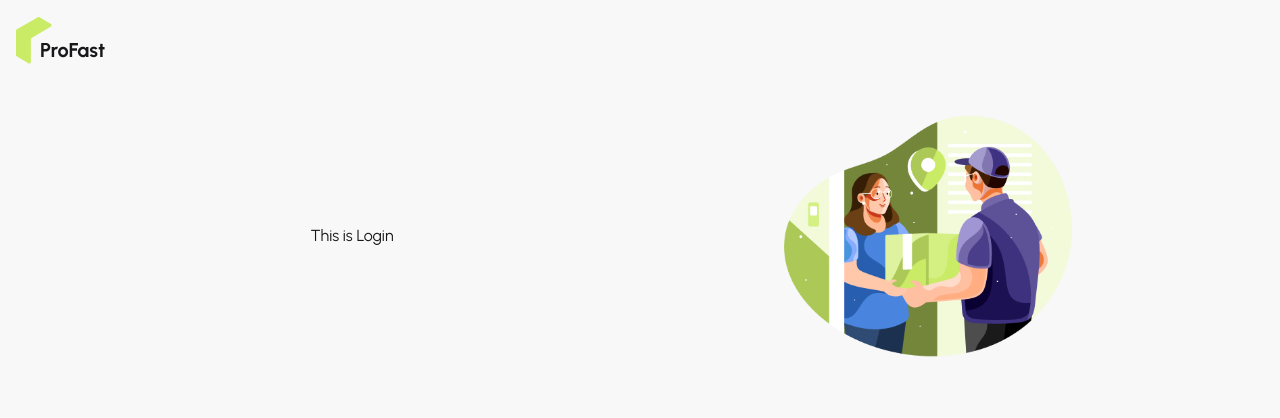
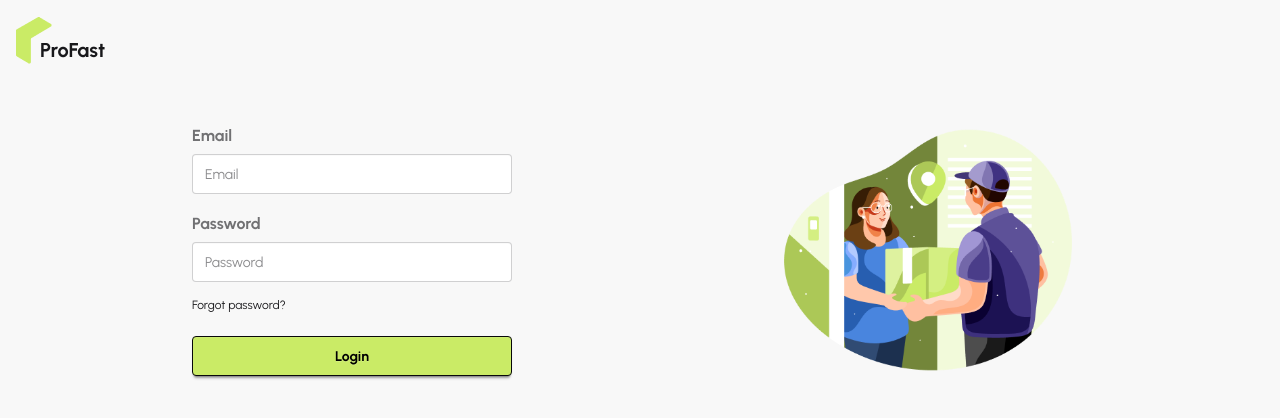
Before and after one commit to AminulIslamorange/prime-parcel-client, a React (Vite) app: page /login in a window 1280 px wide. Shown: the top 418 px of the page. Built offline with nearby package versions, Linux system fonts and the light colour scheme.

Commit message:
login from added

```diff
--- a/src/pages/Authentication/Login/Login.jsx
+++ b/src/pages/Authentication/Login/Login.jsx
@@ -1,10 +1,41 @@
+import { useForm } from "react-hook-form";
 
 
 const Login = () => {
+    const {
+        register,
+        handleSubmit} = useForm()
+
+    const onSubmit = (data) => console.log(data)
+
     return (
-        <div>
-            <h2>This is Login</h2>
-        </div>
+        <form className="card-body" onSubmit={handleSubmit(onSubmit)}>
+            <fieldset className="fieldset w-full max-w-xs mx-auto">
+                <label className="label font-bold text-base">Email</label>
+                <input
+                    type="email"
+                    className="input input-bordered w-full"
+                    placeholder="Email" {...register("email")}
+                />
+
+
+                <label className="label mt-3 font-bold text-base">Password</label>
+                <input
+                    type="password"
+                    className="input input-bordered w-full"
+                    placeholder="Password" {...register("password")}
+                />
+
+                <div className="mt-2">
+                    <a className="link link-hover">Forgot password?</a>
+                </div>
+
+                <button className="btn btn-neutral w-full mt-4 bg-[#CAEB66] text-black font-bold">
+                    Login
+                </button>
+            </fieldset>
+        </form>
+
     );
 };
 
```
